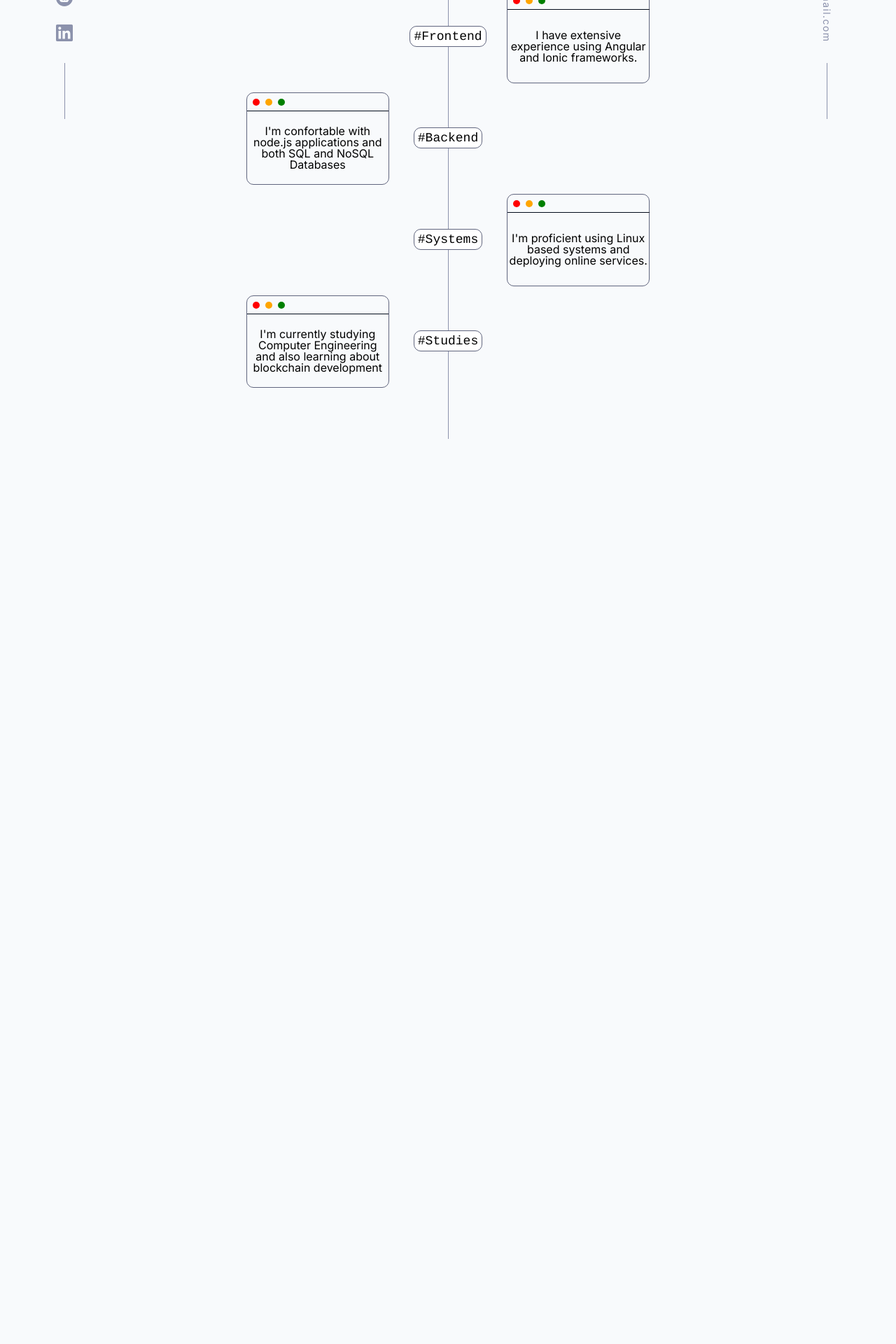
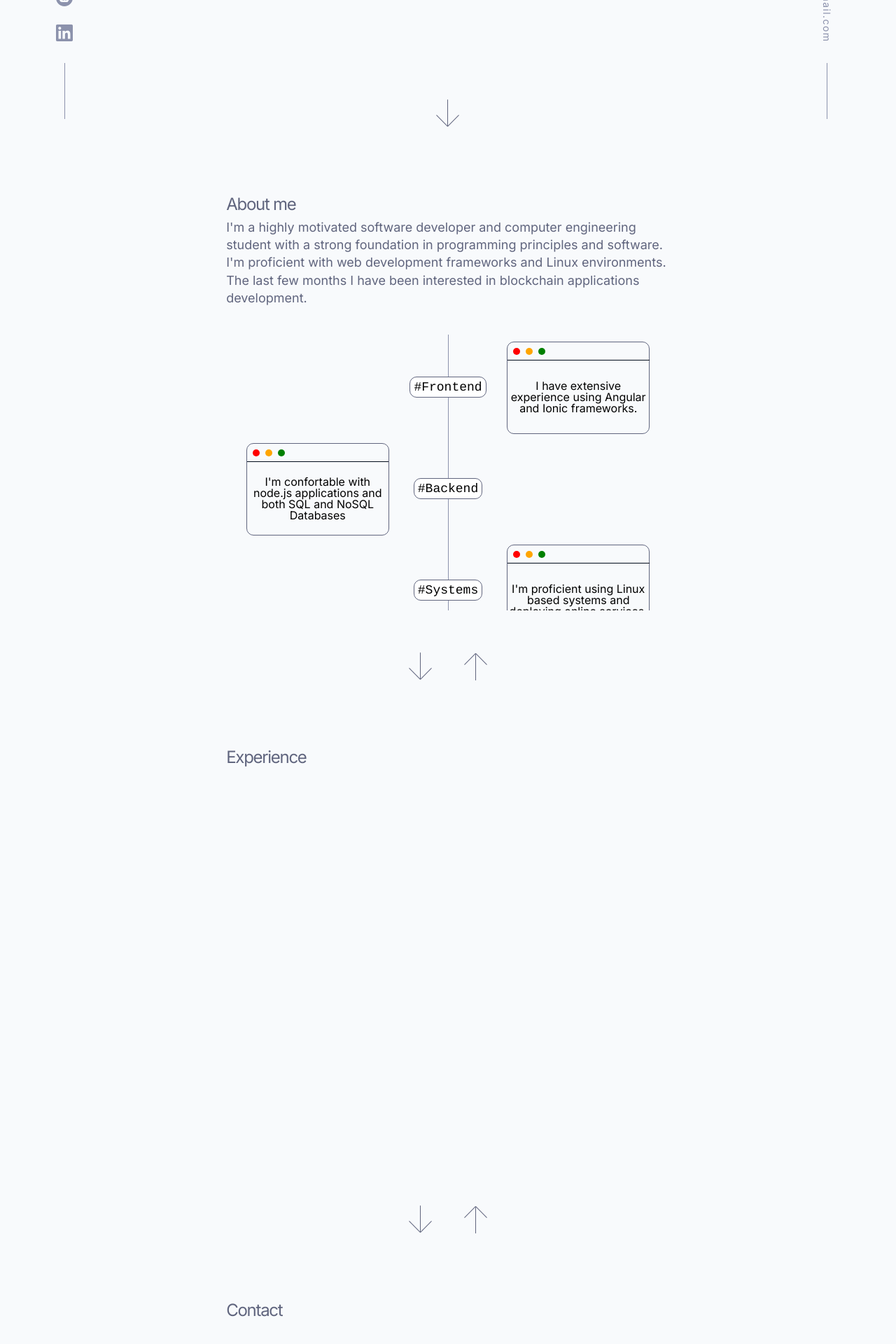
Before and after one commit to saugardev/portfolio, an Angular app: page / in a window 1280 px wide. Shown: the part 630-2550 px from the top of the page at 70% size. Before the commit the page ends 1327 px from the top, so only its background shows below. Built offline with nearby package versions, Linux system fonts and the light colour scheme; a web font is replaced by a local one.

Commit message:
Feat: Home sections layout

```diff
--- a/src/app/modules/home/home.component.html
+++ b/src/app/modules/home/home.component.html
@@ -1,14 +1,50 @@
+<section>
+  <div>
     <p class="label">Hello, my name is</p>
     <h1 class="title">Saúl García Céspedes.</h1>
     <h2 class="subtitle">Full Stack Software Developer.</h2>
     <h2 class="subtitle2 spacer">I build things on the internet.</h2>
+  </div>
+</section>
+<div class="arrow-spacer">
+  <app-arrow class="center"></app-arrow>
+</div>
 
+<section>
+  <div>
     <h2 class="subtitle" id="about">About me</h2>
     <p class="content paragraph spacer-s">
       I'm a highly motivated software developer and computer engineering student with a strong foundation in programming principles and software.
       I'm proficient with web development frameworks and Linux environments.
       The last few months I have been interested in blockchain applications development.
     </p>
-<div class="spacer" id="experience">
+    <div class="spacer">
       <app-vertical-display></app-vertical-display>
     </div>
+  </div>
+</section>
+<div class="arrow-spacer">
+  <app-arrow></app-arrow>
+  <app-arrow></app-arrow>
+</div>
+
+<section>
+  <div>
+    <h2 class="subtitle" id="experience">Experience</h2>
+  </div>
+</section>
+<div class="arrow-spacer">
+  <app-arrow></app-arrow>
+  <app-arrow></app-arrow>
+</div>
+
+<section>
+  <div>
+    <h2 class="subtitle" id="contact">Contact</h2>
+  </div>
+</section>
+<div class="arrow-spacer">
+  <app-arrow class="reverse"></app-arrow>
+</div>
+
+<div class="spacer"></div>
--- a/src/app/modules/home/home.component.scss
+++ b/src/app/modules/home/home.component.scss
@@ -8,7 +8,6 @@
   text-align: left;
   width: 65%;
 }
-
 
 @media (max-width: 900px) {
   .title {
@@ -28,7 +27,6 @@
   letter-spacing: -0.08rem;
   color: var(--text-dark-grey);
   margin: 0.5rem 0.2rem;
-
 
   &::before {
     content:"";
@@ -64,3 +62,54 @@
 .spacer-s {
   margin-bottom: 2.5rem;
 }
+
+section {
+  position: relative;
+  display: flex;
+  flex-direction: column;
+  height: 75vh;
+  overflow: auto;
+  margin-top: 10vh;
+
+  &:first-child {
+    margin-top: 0;
+  }
+
+  /* ===== Scrollbar CSS ===== */
+  /* Firefox */
+    scrollbar-width: thin;
+    scrollbar-color: var(--text-grey) transparent;
+
+  /* Chrome, Edge, and Safari */
+  &::-webkit-scrollbar {
+    width: 1px;
+  }
+
+  &::-webkit-scrollbar-track {
+    background: #ffffff;
+  }
+
+  &::-webkit-scrollbar-thumb {
+    background-color: #908d91;
+    border-radius: 8px;
+    border: 1px none #ffffff;
+  }
+}
+
+.arrow-spacer {
+  display: flex;
+  justify-content: center;
+  margin-top: 10vh;
+
+  & .center {
+    margin-left: 18px;
+  }
+
+  app-arrow + app-arrow, & .reverse {
+    transform: rotate(180deg) translateY(30px);
+  }
+
+  & .reverse {
+    margin-right: 18px;
+  }
+}
--- a/src/app/modules/home/home.module.ts
+++ b/src/app/modules/home/home.module.ts
@@ -5,6 +5,7 @@ import {CommonModule} from '@angular/common';
 import {HomeRoutingModule} from './home-routing.module';
 import {HomeComponent} from './home.component';
 import {VerticalDisplayComponent} from './components/vertical-display/vertical-display.component';
+import {SharedModule} from 'src/app/shared/shared.module';
 
 @NgModule({
   declarations: [
@@ -14,6 +15,7 @@ import {VerticalDisplayComponent} from './components/vertical-display/vertical-d
   imports: [
     CommonModule,
     HomeRoutingModule,
+    SharedModule,
   ],
 })
 /**
--- a/src/app/shared/components/arrow/arrow.component.scss
+++ b/src/app/shared/components/arrow/arrow.component.scss
@@ -17,10 +17,11 @@
 
   .arrow {
     position: absolute;
-    top: 50%;
-    width: 90%;
+    top: 47%;
+    width: 96%;
     height: 1px;
     background-color: var(--text-dark-grey);
+    border-radius: 2px;
   }
 
   .arrow::after, .arrow::before {
@@ -30,6 +31,7 @@
     height: 1px;
     right: -4px;
     background-color: var(--text-dark-grey);
+    border-radius: 2px;
   }
 
   .arrow::after {
--- a/src/environments/environment.prod.ts
+++ b/src/environments/environment.prod.ts
@@ -7,11 +7,11 @@ export const environment = {
     },
     {
       tag: 'Experience',
-      url: '#experience',
+      url: 'experience',
     },
     {
       tag: 'Contact',
-      url: '#contact',
+      url: 'contact',
     },
   ],
   production: true,
--- a/src/styles.scss
+++ b/src/styles.scss
@@ -49,6 +49,7 @@ footer, header, hgroup, menu, nav, section {
 body {
 	line-height: 1;
 	background-color: rgb(248 250 252);
+	overflow: hidden;
 }
 ol, ul {
 	list-style: none;
```
Lines whose indentation alone changed are shown as unchanged.
